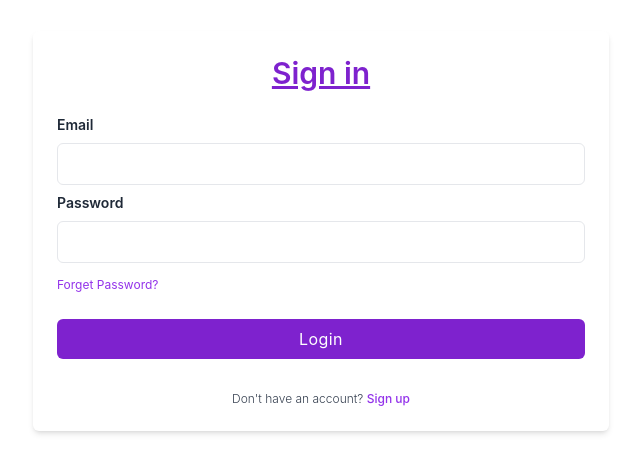
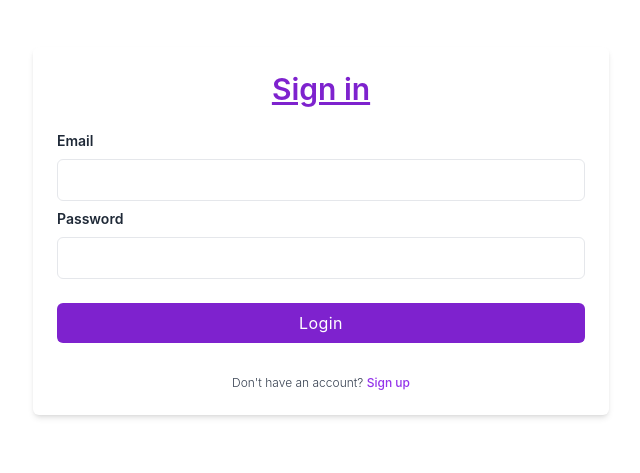
Before and after one commit to Manas-Murmu/Todo_Assignment_CRUD_FrontEnd, a React (Create React App) app: page /signin in a window 1280 px wide. Shown: the part 169-642 px from the top of the page, without its empty margins (319-959 px from the left). Built offline with nearby package versions, Linux system fonts and the light colour scheme.

Commit message:
Updates Signin error

```diff
--- a/src/user/SignIn.js
+++ b/src/user/SignIn.js
@@ -9,6 +9,7 @@ function SignIn() {
 
   const [email, setEmail] = useState("");
   const [password, setPassword] = useState("");
+  const [error, setError] = useState("");
 
   useEffect(() => {
     const token = localStorage.getItem("token");
@@ -19,7 +20,6 @@ function SignIn() {
 
   const handleClick = (e) => {
     e.preventDefault();
-    console.log("login clicked");
     let data = JSON.stringify({
       password,
       email,
@@ -47,7 +47,11 @@ function SignIn() {
         navigate("/dashboard");
       })
       .catch((error) => {
-        console.log(error);
+        console.log(error.response.data);
+        setError(error.response.data.message);
+        setTimeout(() => {
+          setError("");
+        }, 5000);
       });
   };
 
@@ -86,9 +90,8 @@ function SignIn() {
               className="block w-full px-4 py-2 mt-2 text-purple-700 bg-white border rounded-md focus:border-purple-400 focus:ring-purple-300 focus:outline-none focus:ring focus:ring-opacity-40"
             />
           </div>
-          <a href="#" className="text-xs text-purple-600 hover:underline">
-            Forget Password?
-          </a>
+          {error && <span className="text-red-500">{error}</span>}
+
           <h1></h1>
           <div className="mt-6">
             <button
```
